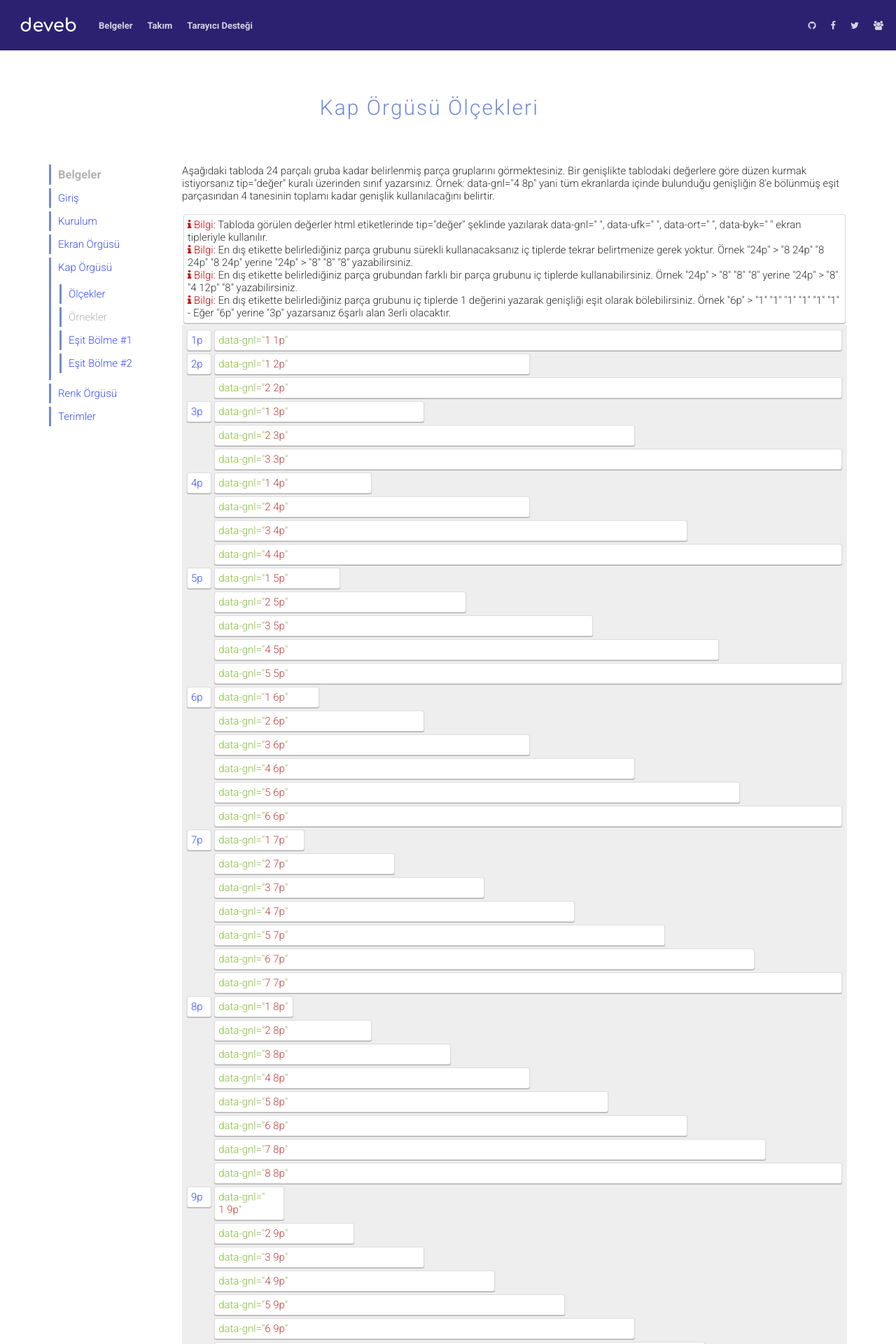
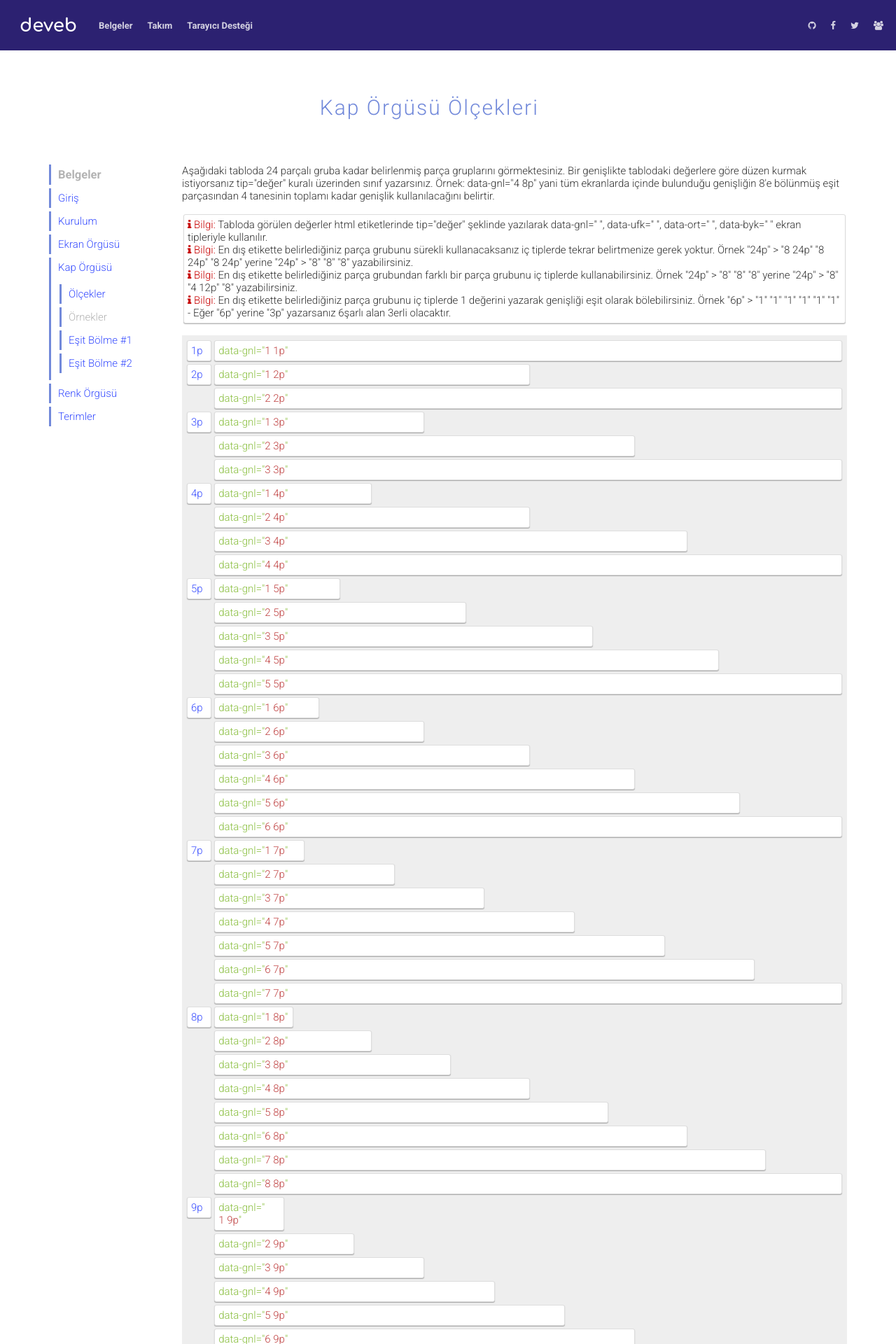
Before and after one commit to data-deveb/data-deveb.github.io, a Jekyll site: the page built from belgeler/kap-orgusu/olcekler.html, in a window 1280 px wide. Shown: the top 1920 px of the page at 70% size. Built offline with Jekyll 4.4.1, drawn with Linux system fonts in a browser that asks for light colours.

Commit message:
güncelle

```diff
--- a/belgeler/kap-orgusu/olcekler.html
+++ b/belgeler/kap-orgusu/olcekler.html
@@ -5,8 +5,8 @@
 <div data-gnl="24">
   <p>Aşağıdaki tabloda 24 parçalı gruba kadar belirlenmiş parça gruplarını görmektesiniz. Bir genişlikte tablodaki değerlere göre düzen kurmak istiyorsanız tip="değer" kuralı üzerinden sınıf yazarsınız. Örnek: data-gnl="4 8p" yani tüm ekranlarda içinde bulunduğu genişliğin 8'e bölünmüş eşit parçasından 4 tanesinin toplamı kadar genişlik kullanılacağını belirtir. </p>
 </div>
-<div class="beri-üst-1 beri-alt-1" data-gnl="24">
-  <div data-gnl="24">
+<div class="beri-üst-1" data-gnl="24">
+  <div class="beri-alt-1" data-gnl="24">
     <div class="kutu kutu-genel" data-gnl="24">
       <ul class="liste-temiz">
         <li><span class="metin-tehlike"><i class="fa fa-info"></i> Bilgi:</span> Tabloda görülen değerler html etiketlerinde tip="değer" şeklinde yazılarak data-gnl=" ", data-ufk=" ", data-ort=" ", data-byk=" "  ekran tipleriyle kullanılır.</li>
```
